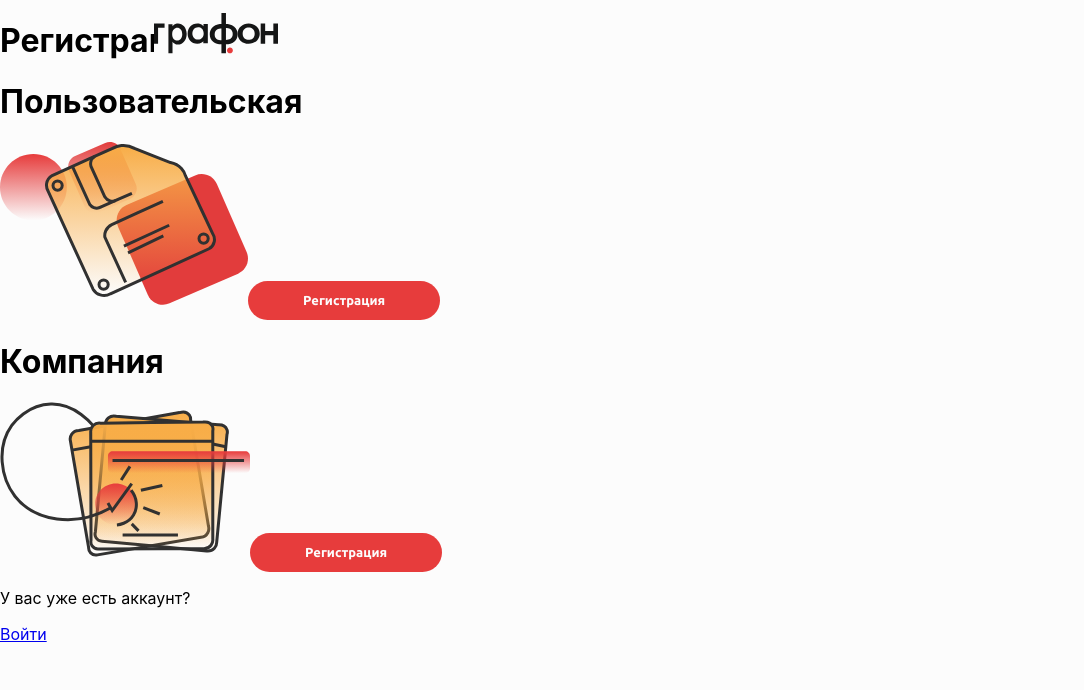
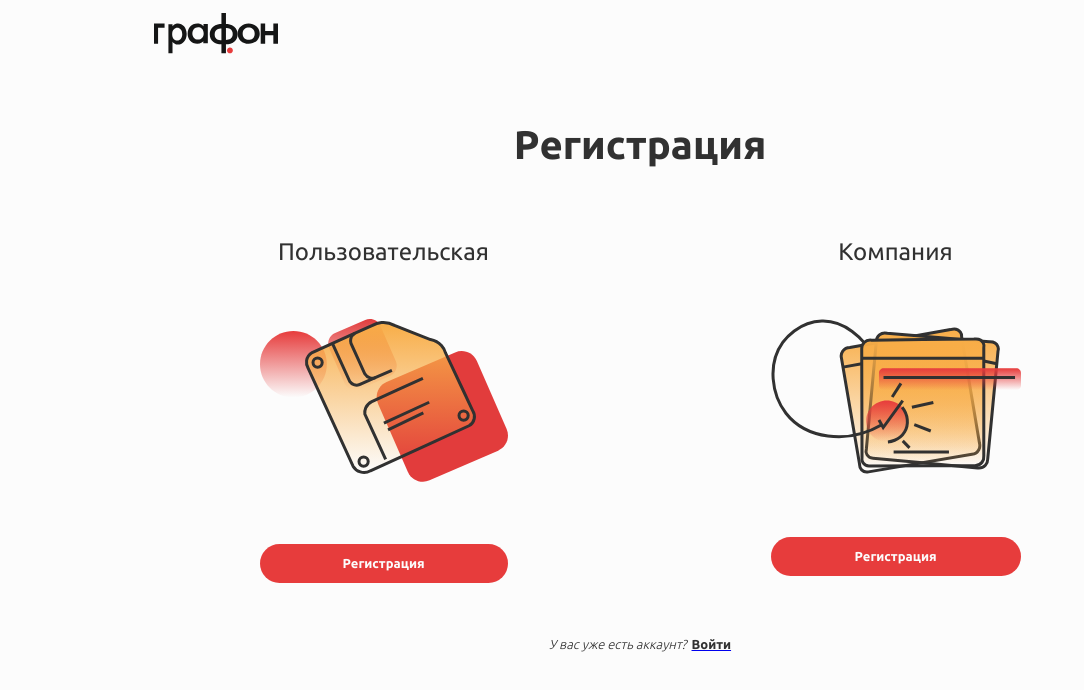
Before and after one commit to Kataiii/ConfiguratorFrontend, a React app: page /login/register in a window 1280 px wide. Shown: the top 690 px of the page, without its empty margins (0-1084 px from the left). Built offline with nearby package versions, Linux system fonts and the light colour scheme.

Commit message:
add styles in register page

```diff
--- a/src/app/App.module.css
+++ b/src/app/App.module.css
@@ -54,6 +54,14 @@
   background-color: #fcfcfc00;
   position: absolute;
   top: 0;
+}
+
+.RegHeader{
+  width: 100%;
+  padding: 1% 0%;
+  display: flex;
+  justify-content: space-between;
+  background-color: #fcfcfc00;
 }
 
 .BtnMenu{
--- a/src/shared/ui/CardRegist.tsx
+++ b/src/shared/ui/CardRegist.tsx
@@ -1,4 +1,5 @@
 import Button from "./ButtonPrim";
+import styles from "./css/CardRegister.module.css"
 
 
 export interface cardRegistProps{
@@ -10,9 +11,9 @@ export interface cardRegistProps{
 
 const CardRegist = (props: cardRegistProps) => {
     return(
-        <div>
-            <h1>{props.title}</h1>
-            <img src={props.image} alt={props.altImage}></img>
+        <div className={styles.CardDiv}>
+            <h1 className={styles.CardTitle}>{props.title}</h1>
+            <img className={styles.CardImage} src={props.image} alt={props.altImage}></img>
             <Button title="Регистрация" onClick={props.action}></Button>
         </div>
     );
--- a/src/shared/ui/RegisterHeader.tsx
+++ b/src/shared/ui/RegisterHeader.tsx
@@ -3,7 +3,7 @@ import styles from "../../app/App.module.css"
 
 
 const RegisterHeader = () => {
-    const className : string = styles.Header;
+    const className : string = styles.RegHeader;
 
     return(
         <div className={className}>
--- /dev/null
+++ b/src/shared/ui/css/CardRegister.module.css
@@ -0,0 +1,21 @@
+.CardDiv{
+    display: flex;
+    flex-direction: column;
+    margin: 3% 0 4%;
+}
+
+
+.CardTitle {
+    margin-top: 5%;
+    display: block;
+    font-family: 'Ubuntu';
+    font-style: normal;
+    font-weight: 400;
+    font-size: 24px;
+    color: #313131;
+}
+
+.CardImage{
+    display: block;
+    margin: 15% 0 25%;
+}
--- a/src/widgets/BlockCardsLicence.tsx
+++ b/src/widgets/BlockCardsLicence.tsx
@@ -22,7 +22,7 @@ const BlockCardLicencce = () => {
                 'И это тоже'
             ],
             buttonContent: 'Бесплатно',
-            action: () => navigate('/'),
+            action: () => navigate('/login'),
             image : Person
         },
         {
--- a/src/widgets/BlockRegistration.tsx
+++ b/src/widgets/BlockRegistration.tsx
@@ -3,20 +3,30 @@ import CompanyRegist from "../assets/images/image-company-regist.svg"
 import CardRegist, {cardRegistProps} from "../shared/ui/CardRegist";
 import { useNavigate } from "react-router-dom";
 import { Link } from "react-router-dom";
+import styles from "./css/BlockCard.module.css"
+import styleTitle from "../app/App.module.css"
 
 
 const BlockRegistration = () => {
     const navigate = useNavigate();
 
     return(
-        <div>
-            <h1>Регистрация</h1>
-            <CardRegist title="Пользовательская" image={PersonRegist} altImage="image-file" action={() => {navigate('/login/register/user')}}></CardRegist>
-            <CardRegist title="Компания" image={CompanyRegist} altImage="image-document" action={() => {navigate('/login/register/company')}}></CardRegist>
-            <div>
-                <p>У вас уже есть аккаунт?</p>
+        <div className={styles.BlockCardWrap}>
+            <h1 className={styles.DivRegistTitle}>Регистрация</h1>
+            <div className={styles.RegCardDiv}>
+                <CardRegist title="Пользовательская"
+                            image={PersonRegist}
+                            altImage="image-file"
+                            action={() => {navigate('/login/register/user')}}/>
+                <CardRegist title="Компания"
+                            image={CompanyRegist}
+                            altImage="image-document"
+                            action={() => {navigate('/login/register/company')}}/>
+            </div>
+            <div className={styles.DivLinks}>
+                <p className={styles.textAccount}>У вас уже есть аккаунт?</p>
                 <Link to={'/login'}>
-                    <p>Войти</p>
+                    <p className={styles.textLink}>Войти</p>
                 </Link>
             </div>
         </div>
--- a/src/widgets/css/BlockCard.module.css
+++ b/src/widgets/css/BlockCard.module.css
@@ -19,6 +19,15 @@
         margin-bottom: 56px;
 }
 
+.DivRegistTitle{
+    font-family: 'Ubuntu';
+    font-style: normal;
+    font-weight: 700;
+    font-size: 40px;
+    color: #313131;
+    margin-top: 4%;
+}
+
 .BlockCardAdvantagesWrapper{
     width: 40%;
     margin: 0 auto;
@@ -35,6 +44,13 @@
     display: flex;
     width: 80%;
     margin: 0 auto;
+}
+
+.RegCardDiv{
+    display: flex;
+    width: 80%;
+    margin: 0 auto;
+    justify-content: space-around;
 }
 
 .DivPartners{
@@ -64,3 +80,28 @@
     text-align: center;
     color: #313131;
 }
+
+.textAccount{
+    display: block;
+    font-family: 'Ubuntu';
+    font-style: italic;
+    font-weight: 300;
+    font-size: 13px;
+    color: #313131;
+    margin-right: 5px;
+}
+
+.textLink{
+    display: block;
+    font-family: 'Ubuntu';
+    font-style: normal;
+    font-weight: 700;
+    font-size: 13px;
+    color: #313131;
+    text-decoration: 1px solid #313131;
+}
+
+.DivLinks{
+    display: flex;
+    justify-content: center;
+}
--- a/src/widgets/css/Slider.module.css
+++ b/src/widgets/css/Slider.module.css
@@ -4,7 +4,6 @@
 }
 
 .SliderContainer{
-    width: 40%;
     display: flex;
     margin: 0 auto;
 }
```
